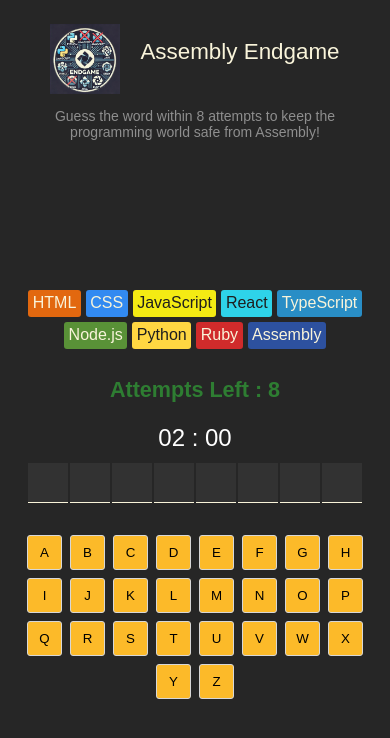
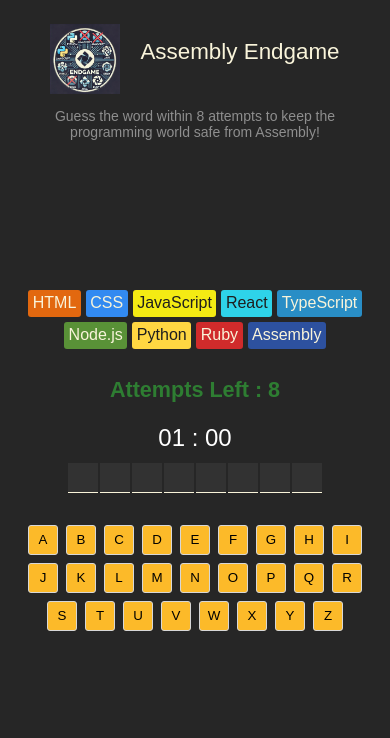
Before and after one commit to Faizan-313/End-Game, a React (Vite) app: page / in a window 390 px wide. Shown: the top 738 px of the page. Built offline with nearby package versions, Linux system fonts and the light colour scheme.

Commit message:
add scroll , responsive styling

```diff
--- a/index.html
+++ b/index.html
@@ -7,7 +7,7 @@
     <link href="/src/index.css" rel="stylesheet">
     <title>End Game</title>
   </head>
-  <body>
+  <body class="body">
     <div id="root"></div>
     <script type="module" src="/src/App.jsx"></script>
   </body>
--- a/src/components/main.jsx
+++ b/src/components/main.jsx
@@ -13,6 +13,7 @@
     const [guessedLetter, setGuessedLetter] = useState([]);
     const [timeResetKey, setTimeResetKey] = useState(false);
     const [gameLost, setGameLost] = useState()
+    const [scrollBack, setScrollBack] = useState(false)
 
     const alphabet = "abcdefghijklmnopqrstuvwxyz";
 
@@ -97,17 +98,22 @@
         setWord(getWord());
         setGuessedLetter([]);
         setTimeResetKey((prev)=> !prev);
+        setScrollBack((prev) => !prev);
     }
 
     //for scroll to new game button
     useEffect(()=>{
-        if(gameOver){
+        if(gameOver && guessedLetter.length !== 0){
             document.querySelector('.new-game').scrollIntoView({behavior: "smooth"});
         }
-    },[gameOver]);
+        if(scrollBack){
+            console.log("hello")
+            document.querySelector('.body').scrollIntoView({behavior: "smooth"});
+        }
+    },[gameOver,guessedLetter,scrollBack]);
 
     return (
-        <main>
+        <main className="main">
             {gameWon && <Confetti recycle={false} numberOfPieces={2000} />}
             <Header />
             <Status result={gameWon} lastLetter={isLastGuessIncorrect} status={gameOver} class={statusClass} text={farewellText} />
--- a/src/components/timer.jsx
+++ b/src/components/timer.jsx
@@ -1,7 +1,7 @@
 import { useEffect, useState } from "react"
 
 export default function Timer(prop){
-    const [timeLeft, setTimeLeft] = useState(120);
+    const [timeLeft, setTimeLeft] = useState(60);
     const [start, setStart] = useState(false)
 
     //start the game on click on first guess
@@ -35,7 +35,7 @@
 
     //change styling with time
     const dynamicStyle = {
-        color: timeLeft <= 10 ? "red" : timeLeft <= 25 ? "orange" : "white",
+        color: timeLeft <= 12 ? "red" : timeLeft <= 32 ? "orange" : "white",
         fontWeight: timeLeft <= 20 ? "bold" : "normal",
         transition: "color 0.6s, font-weight 0.6s"
     };
--- a/src/index.css
+++ b/src/index.css
@@ -134,6 +134,14 @@
   border-bottom: 1px solid #F9F4DA;
 }
 
+@media screen and (max-width: 768px) {
+  section.answer-section > span{
+    height: 30px;
+    width: 30px;
+    font-size: 1.025rem;
+  }
+}
+
 section.keyboard{
   display: flex;
   justify-content: center;
@@ -150,6 +158,13 @@
   border: 1px solid #D7D7D7;
   border-radius: 3px;
   cursor: pointer;
+}
+
+@media screen and (max-width: 768px) {
+  section.keyboard > button{
+    height: 30px;
+    width: 30px;
+  }
 }
 
 section.keyboard > button:disabled{
```
